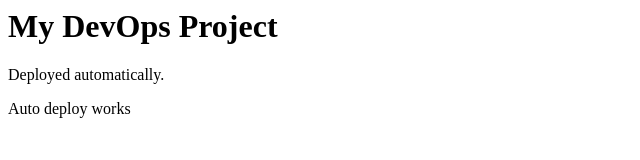
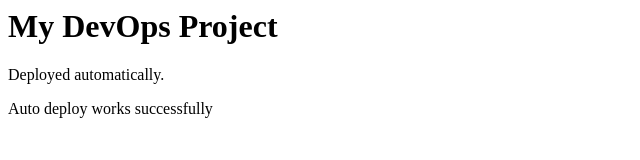
Before and after one commit to vishwavishwavv90256/mysite, a plain HTML site: page index.html in a window 1280 px wide. Shown: the full height of the page, 0-640 px from the left. Drawn offline with Linux system fonts and the light colour scheme.

Commit message:
my change

```diff
--- a/index.html
+++ b/index.html
@@ -4,4 +4,4 @@
     <p>Deployed automatically.</p>
   </body>
 </html>
-<p>Auto deploy works</p>
+<p>Auto deploy works successfully </p>
```
